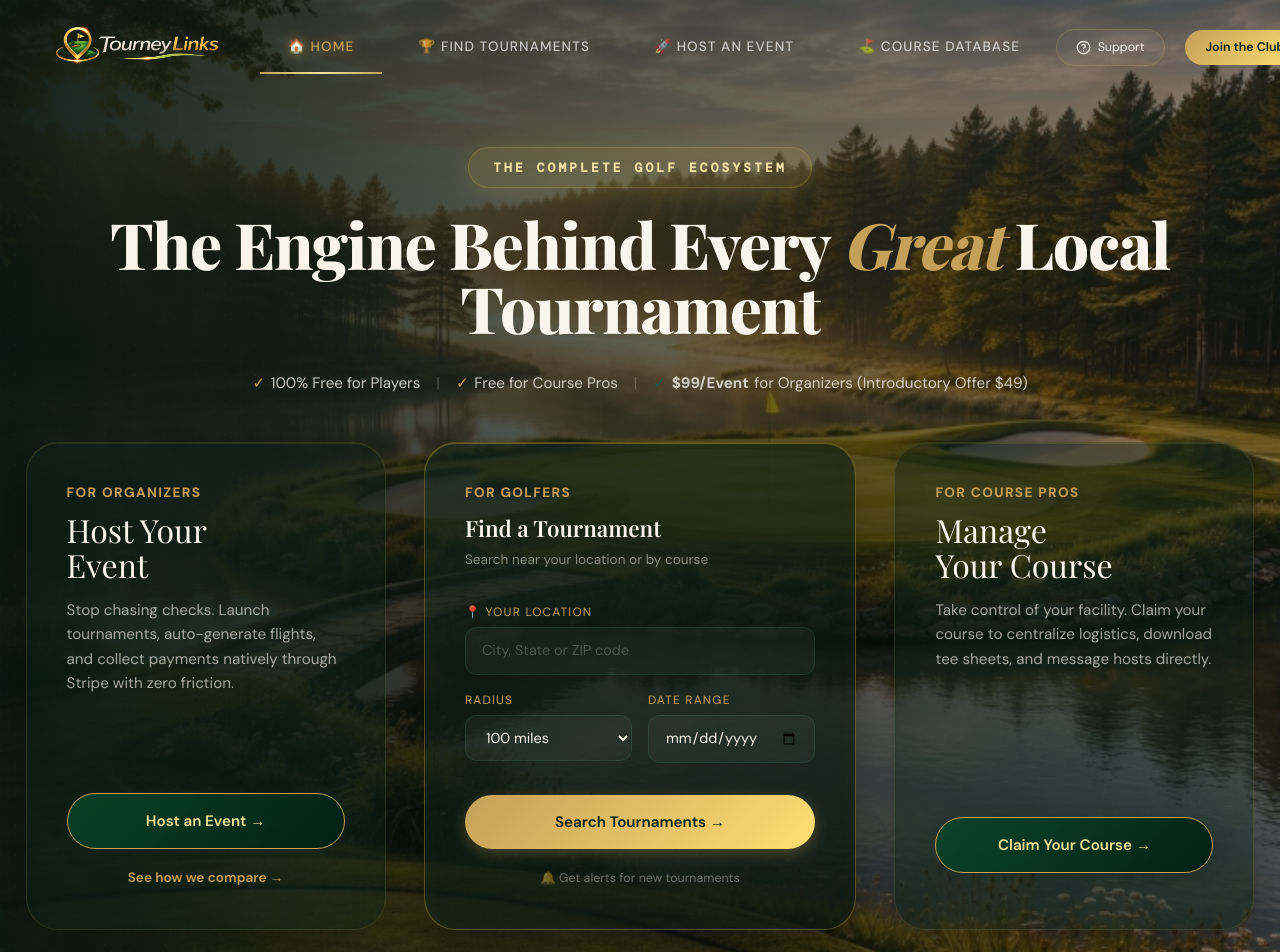
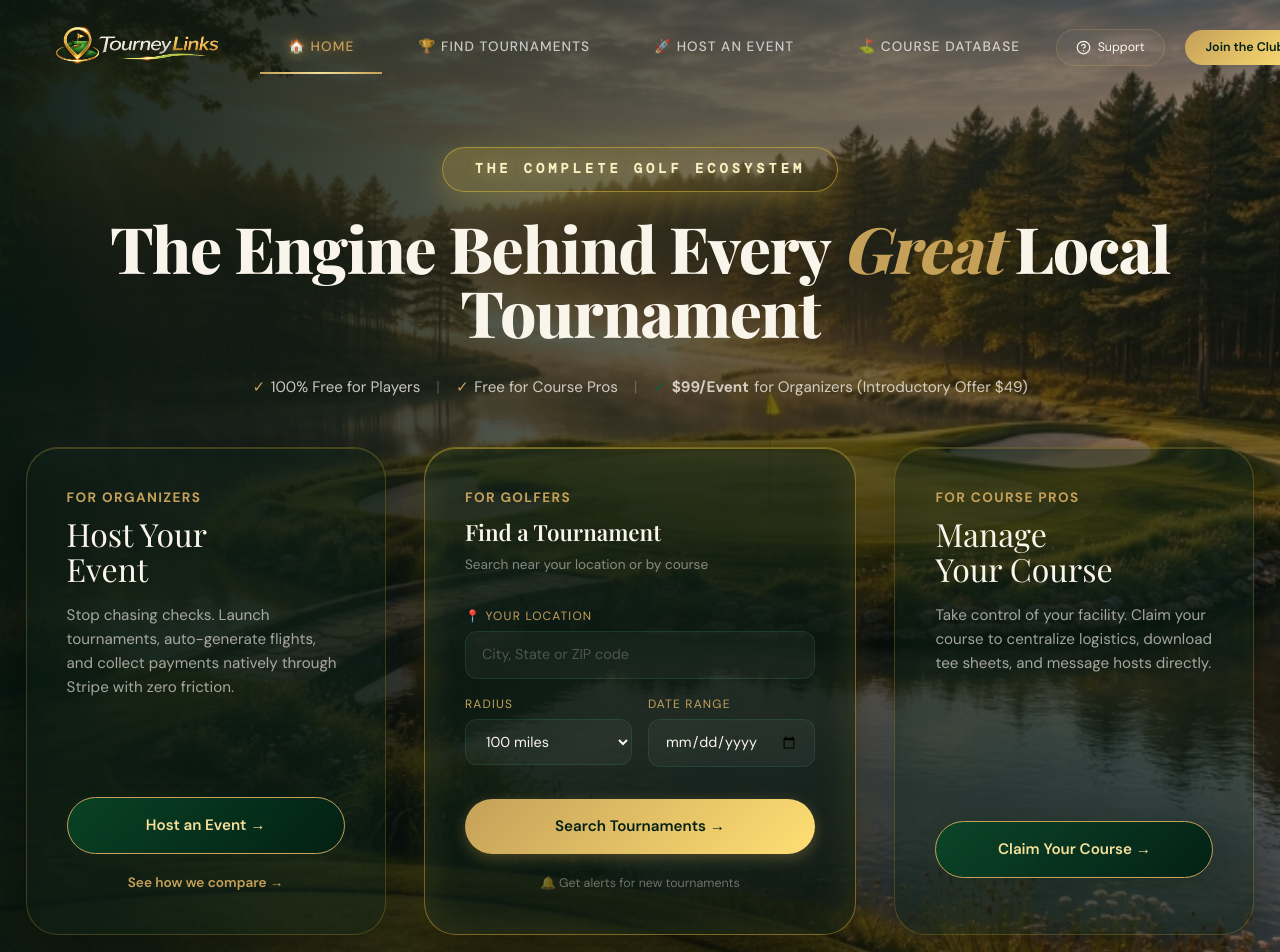
Before and after one commit to mattisaman/tourneylinks, a Next.js app in the folder tourneylinks-web/: page / in a window 1280 px wide. Shown: the top 952 px of the page. Built offline with nearby package versions, Linux system fonts and the light colour scheme; no server answers.

Commit message:
UI: Super-amplified hover physics and heavily illuminated the eyebrow component

```diff
--- a/tourneylinks-web/src/app/globals.css
+++ b/tourneylinks-web/src/app/globals.css
@@ -315,7 +315,7 @@ nav {
 }
 .hero-pillar-card {
   background: rgba(12, 31, 23, 0.45);
-  border: 1px solid rgba(201, 168, 76, 0.15);
+  border: 1px solid rgba(212, 175, 55, 0.25);
   border-radius: var(--radius-xl);
   padding: 2.5rem;
   backdrop-filter: blur(20px);
@@ -323,14 +323,14 @@ nav {
   display: flex;
   flex-direction: column;
   text-align: left;
-  box-shadow: 0 16px 50px rgba(0,0,0,0.3), inset 0 1px 0 rgba(201, 168, 76, 0.15);
+  box-shadow: 0 16px 50px rgba(0,0,0,0.4), inset 0 1px 0 rgba(212, 175, 55, 0.25);
   position: relative;
-  transition: all 0.4s cubic-bezier(0.16, 1, 0.3, 1);
+  transition: all 0.5s cubic-bezier(0.16, 1, 0.3, 1);
 }
 .hero-pillar-card:hover {
-  transform: translateY(-8px);
-  border-color: rgba(212, 175, 55, 0.4);
-  box-shadow: 0 30px 60px rgba(0,0,0,0.5), inset 0 1px 0 rgba(212, 175, 55, 0.35), 0 0 30px rgba(212,175,55,0.1);
+  transform: translateY(-12px);
+  border-color: rgba(212, 175, 55, 0.8);
+  box-shadow: 0 40px 80px rgba(0,0,0,0.7), inset 0 1px 0 rgba(212, 175, 55, 0.6), 0 0 50px rgba(212,175,55,0.25);
 }
 .hero-search-wrapper { order: 0; padding: 0; z-index: 10; transition: transform 0.3s ease; }
 .hero-eyebrow {
@@ -427,17 +427,17 @@ nav {
 /* Hero Search Panel */
 .hero-search-panel {
   background: linear-gradient(145deg, rgba(16, 36, 26, 0.6) 0%, rgba(8, 20, 15, 0.8) 100%);
-  border: 1px solid rgba(212, 175, 55, 0.35);
+  border: 1px solid rgba(212, 175, 55, 0.5);
   border-radius: var(--radius-xl); padding: 2.5rem; backdrop-filter: blur(28px);
-  box-shadow: 0 24px 60px rgba(0,0,0,0.5), inset 0 1px 0 rgba(212, 175, 55, 0.35), inset 0 0 20px rgba(212, 175, 55, 0.05);
-  transition: all 0.4s cubic-bezier(0.16, 1, 0.3, 1);
+  box-shadow: 0 24px 60px rgba(0,0,0,0.6), inset 0 1px 0 rgba(212, 175, 55, 0.5), inset 0 0 40px rgba(212, 175, 55, 0.15), 0 0 30px rgba(212, 175, 55, 0.15);
+  transition: all 0.5s cubic-bezier(0.16, 1, 0.3, 1);
   width: 100%;
   max-width: 100%;
 }
 .hero-search-panel:hover {
-  transform: translateY(-8px);
-  border-color: rgba(212, 175, 55, 0.6);
-  box-shadow: 0 40px 80px rgba(0,0,0,0.6), inset 0 1px 0 rgba(212, 175, 55, 0.5), 0 0 50px rgba(212, 175, 55, 0.15);
+  transform: translateY(-12px) scale(1.02);
+  border-color: rgba(212, 175, 55, 1);
+  box-shadow: 0 50px 100px rgba(0,0,0,0.8), inset 0 2px 0 rgba(212, 175, 55, 0.8), 0 0 60px rgba(212, 175, 55, 0.3);
 }
 .search-panel-title {
   font-family: var(--font-serif), 'Playfair Display', serif;
--- a/tourneylinks-web/src/components/ui/Hero.tsx
+++ b/tourneylinks-web/src/components/ui/Hero.tsx
@@ -12,16 +12,17 @@ export default function Hero() {
         <div style={{ maxWidth: '1200px', display: 'flex', flexDirection: 'column', alignItems: 'center', paddingTop: '6rem' }}>
           <div className="hero-eyebrow" style={{
               justifyContent: 'center',
-              background: 'rgba(201, 168, 76, 0.15)',
-              border: '1px solid rgba(201, 168, 76, 0.3)',
-              padding: '0.6rem 1.5rem',
+              background: 'linear-gradient(135deg, rgba(212, 175, 55, 0.25) 0%, rgba(212, 175, 55, 0.05) 100%)',
+              border: '1px solid rgba(212, 175, 55, 0.6)',
+              padding: '0.7rem 2rem',
               borderRadius: '100px',
-              color: '#F4E3A6',
-              fontWeight: 700,
-              fontSize: '0.8rem',
-              letterSpacing: '0.25em',
-              boxShadow: '0 4px 24px rgba(201,168,76,0.2)',
-              backdropFilter: 'blur(10px)'
+              color: '#FBF0C0',
+              fontWeight: 800,
+              fontSize: '0.85rem',
+              letterSpacing: '0.3em',
+              boxShadow: '0 8px 30px rgba(212,175,55,0.3)',
+              backdropFilter: 'blur(16px)',
+              textShadow: '0 0 20px rgba(251, 240, 192, 0.5)'
           }}>The Complete Golf Ecosystem</div>
           <h1 className="hero-headline" style={{ maxWidth: 'none', textAlign: 'center' }}>
             The Engine Behind Every <em>Great</em> Local Tournament
```
